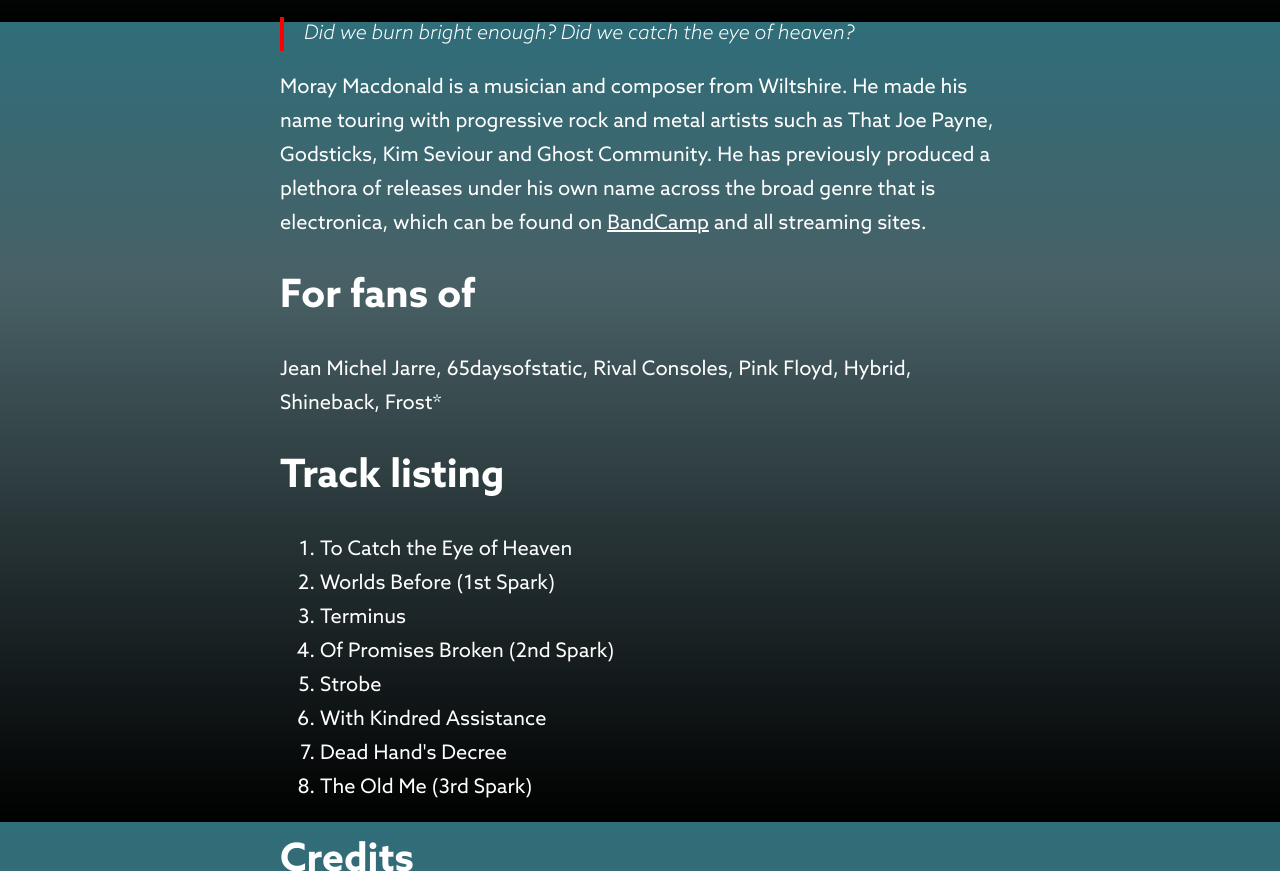
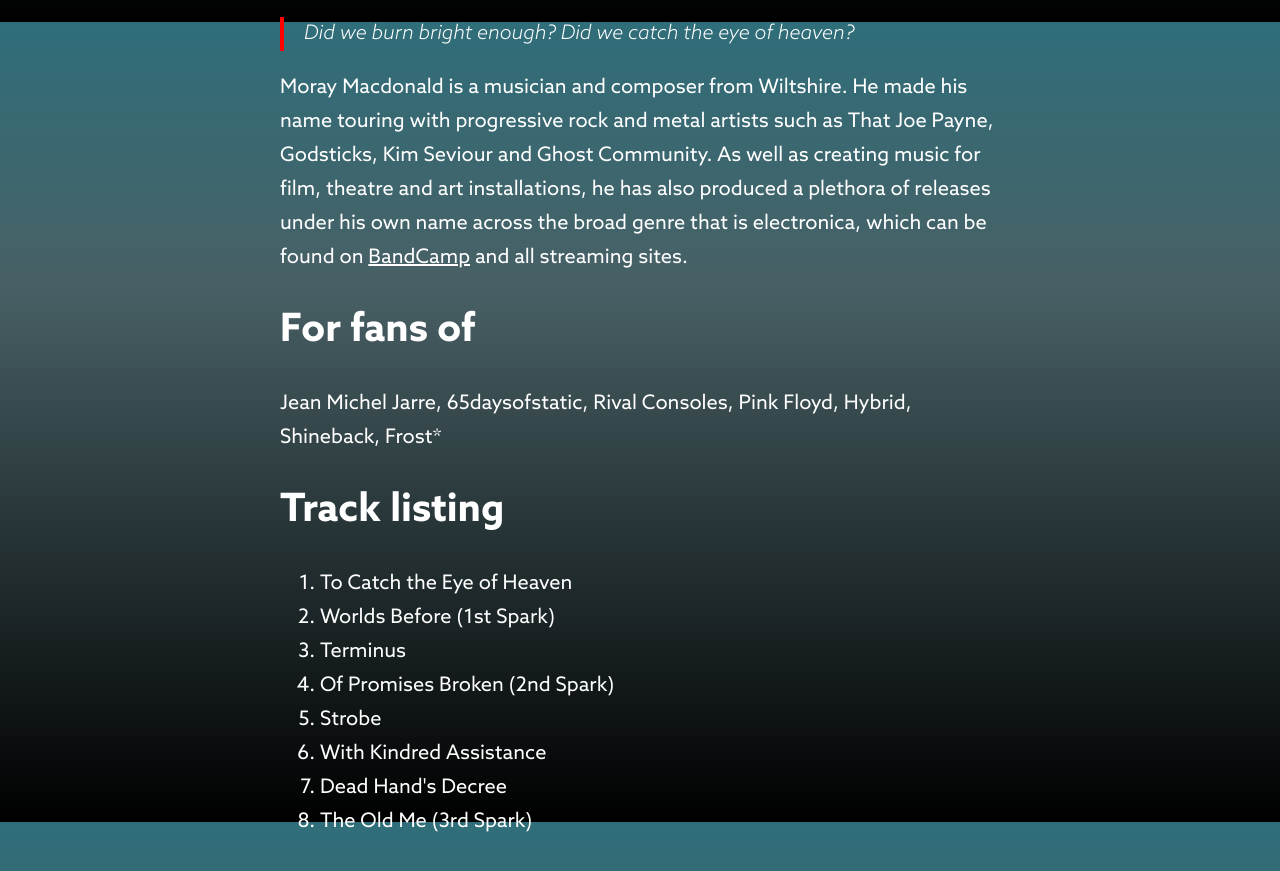
Before and after one commit to MorayM/cephid-world, an Astro site: page /about in a window 1280 px wide. Shown: the part 1578-2449 px from the top of the page. Built offline with nearby package versions, Linux system fonts and the light colour scheme; Astro itself is replaced by a stand-in of ours; a web font is replaced by a local one.

Commit message:
Tweak About bio

```diff
--- a/src/pages/about.astro
+++ b/src/pages/about.astro
@@ -49,8 +49,9 @@ import crystal from '../images/moray-crystal.png';
   <p>
     Moray Macdonald is a musician and composer from Wiltshire. He made his name touring with
     progressive rock and metal artists such as That Joe Payne, Godsticks, Kim Seviour and Ghost
-    Community. He has previously produced a plethora of releases under his own name across the broad
-    genre that is electronica, which can be found on <a href="https://moraymacdonald.bandcamp.com/" target="_blank" rel="noreferrer">BandCamp</a> and all streaming sites.
+    Community. As well as creating music for film, theatre and art installations, he has also
+    produced a plethora of releases under his own name across the broad genre that is electronica,
+    which can be found on <a href="https://moraymacdonald.bandcamp.com/" target="_blank" rel="noreferrer">BandCamp</a> and all streaming sites.
   </p>
 
   <h3>For fans of</h3>
```
